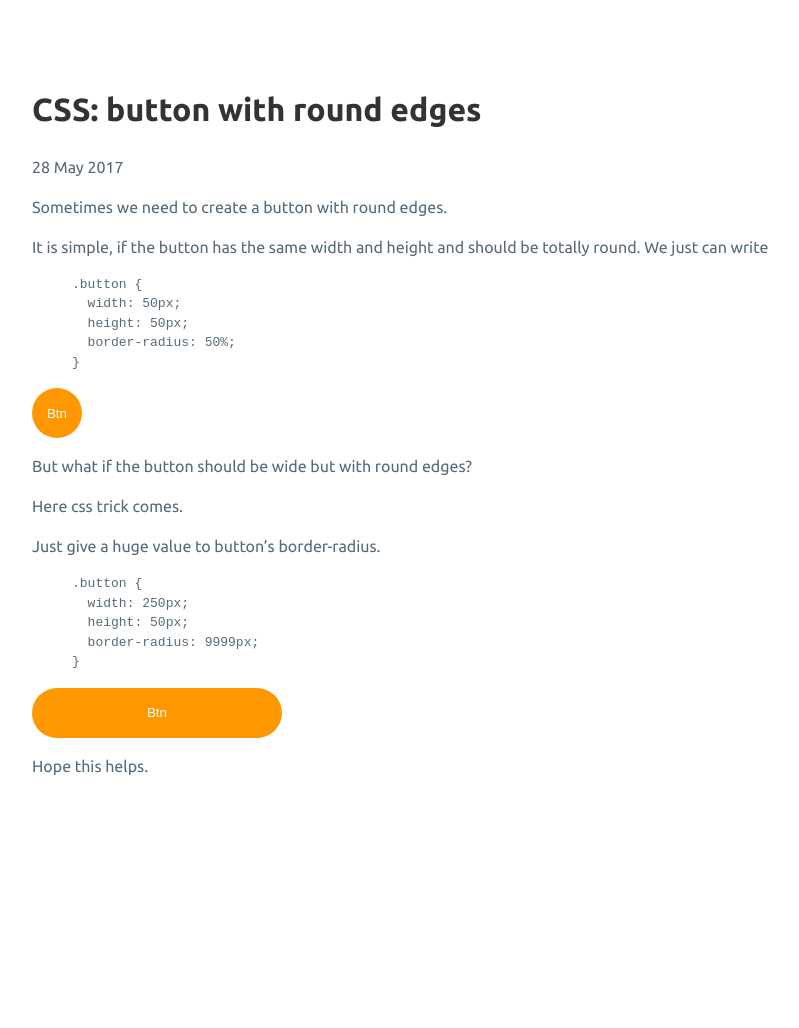
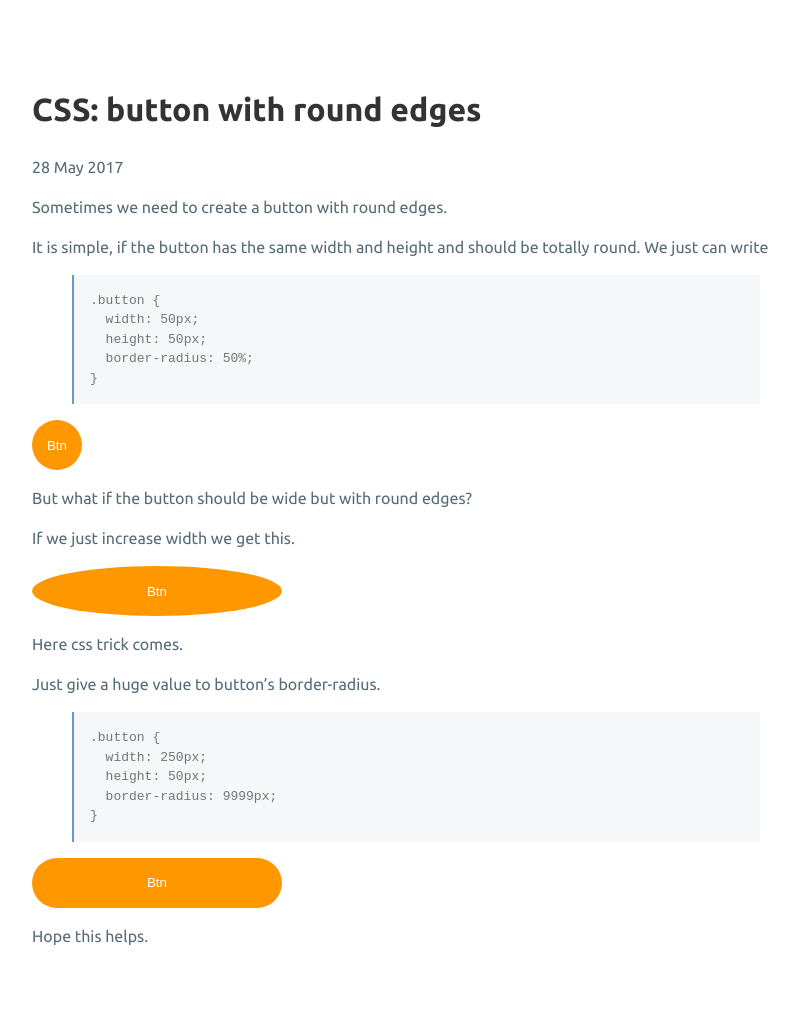
Before and after one commit to how-to-frontend/how-to-frontend.github.io, a Jekyll site: the page built from _posts/2017-05-28-css-button-with-round-edges.md, in a window 1280 px wide. Shown: the part 256-1284 px from the top of the page, without its empty margins (224-1023 px from the left). Built offline with Jekyll 4.4.1, drawn with Linux system fonts in a browser that asks for light colours; before the commit the page ends 1114 px from its top, so only the background shows below that.

Commit message:
Fix styles

```diff
--- a/_posts/2017-05-28-css-button-with-round-edges.md
+++ b/_posts/2017-05-28-css-button-with-round-edges.md
@@ -20,6 +20,10 @@ It is simple, if the button has the same width and height and should be totally
 
 But what if the button should be wide but with round edges?
 
+If we just increase width we get this.
+
+<button class="button" type="button" style="display: block; width: 250px; height: 50px; border-radius: 50%; border: none; background-color: #FF9800; color: white;">Btn</button>
+
 Here css trick comes.
 
 Just give a huge value to button's border-radius.
--- a/css/main.css
+++ b/css/main.css
@@ -15,6 +15,17 @@ body {
   font-family: "Ubuntu", "Helvetica", "Arial", sans-serif;
   line-height: 1.5;
   color: #566b78;
+}
+
+code,
+pre {
+  background: #f5f7f9;
+  color: #757575;
+}
+
+pre {
+  border-left: 2px solid #69c;
+  padding: 16px;
 }
 
 h1 {
```
